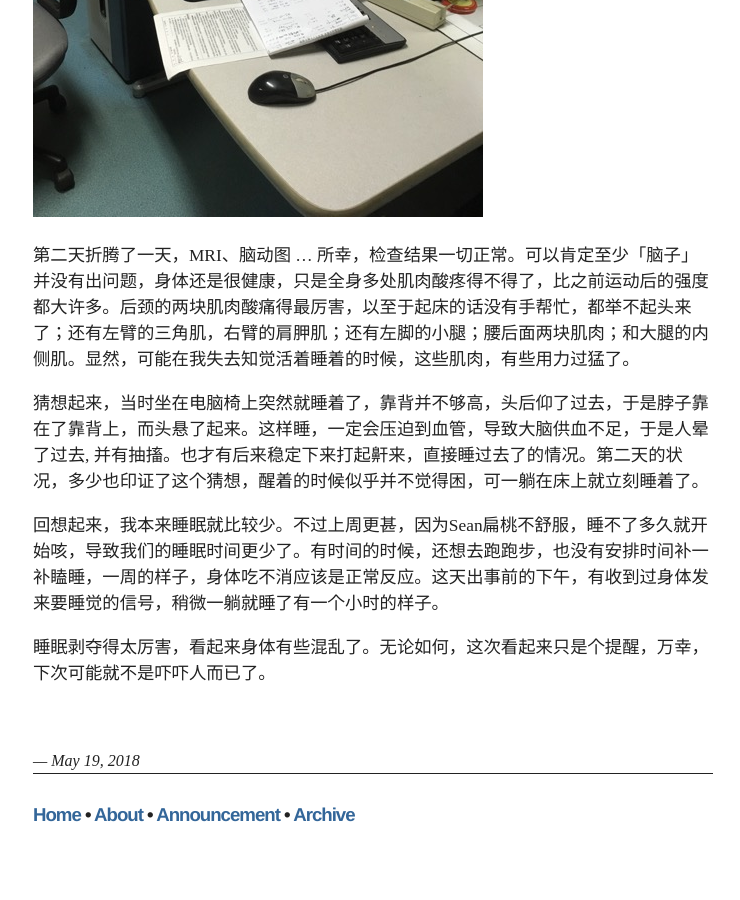
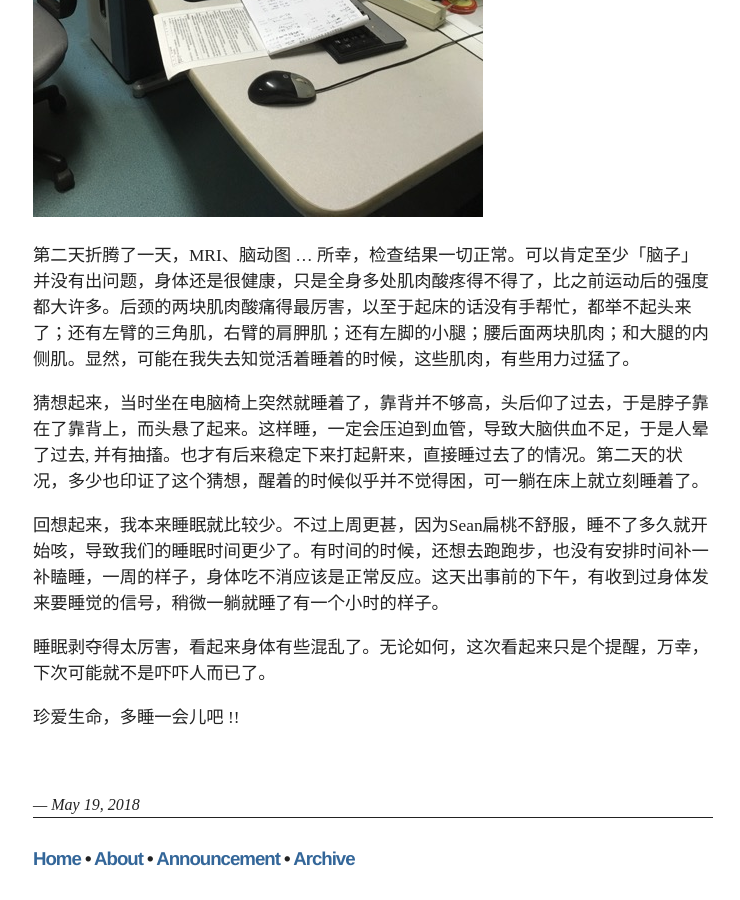
Before and after one commit to villim/villim.github.io, a Jekyll site: the page built from _posts/2018-05-19-sleep-deprivation.md, in a window 1280 px wide and 900 px high, scrolled down 1473 px. Shown: the whole window, without its empty margins (142-882 px from the left). Built offline with Jekyll 4.4.1, drawn with Linux system fonts in a browser that asks for light colours; before the commit the page ends 2329 px from its top, so only the background shows below that.

Commit message:
Update Blog

```diff
--- a/_posts/2018-05-19-sleep-deprivation.md
+++ b/_posts/2018-05-19-sleep-deprivation.md
@@ -20,3 +20,5 @@ layout: post
 回想起来，我本来睡眠就比较少。不过上周更甚，因为Sean扁桃不舒服，睡不了多久就开始咳，导致我们的睡眠时间更少了。有时间的时候，还想去跑跑步，也没有安排时间补一补瞌睡，一周的样子，身体吃不消应该是正常反应。这天出事前的下午，有收到过身体发来要睡觉的信号，稍微一躺就睡了有一个小时的样子。
 
 睡眠剥夺得太厉害，看起来身体有些混乱了。无论如何，这次看起来只是个提醒，万幸，下次可能就不是吓吓人而已了。
+
+珍爱生命，多睡一会儿吧 !!
```
